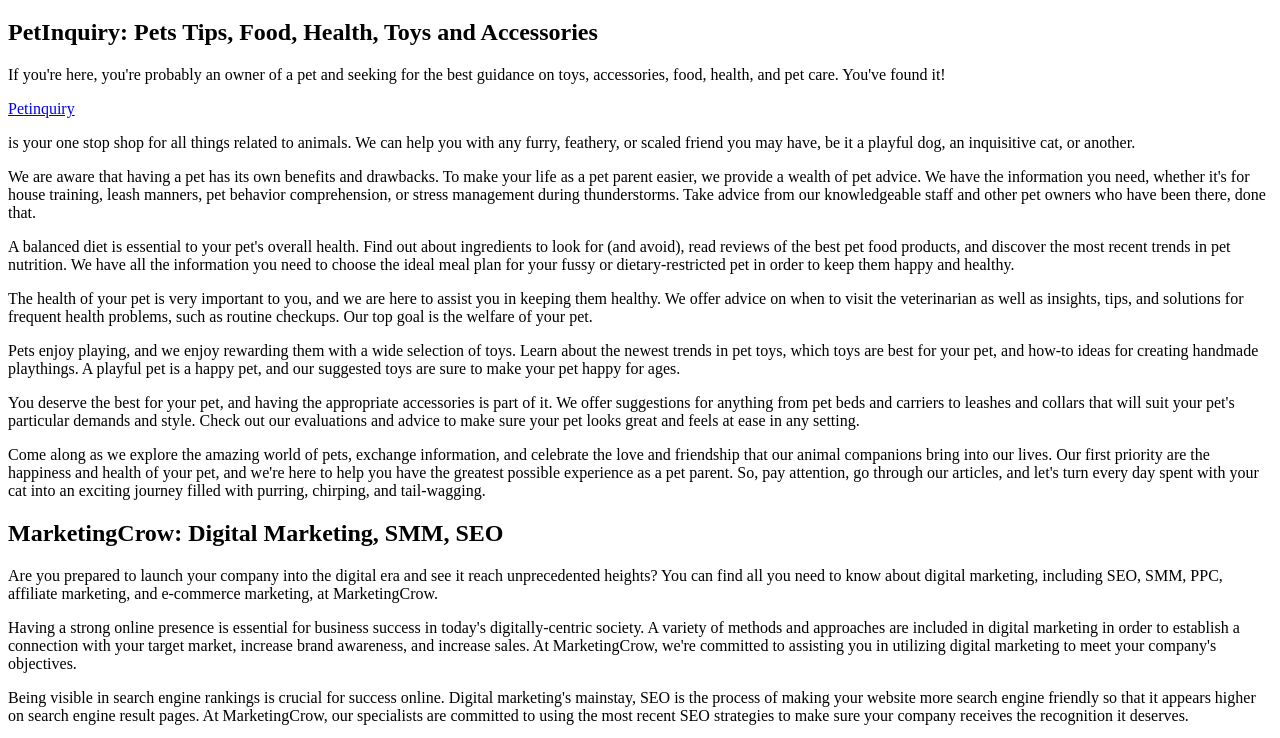
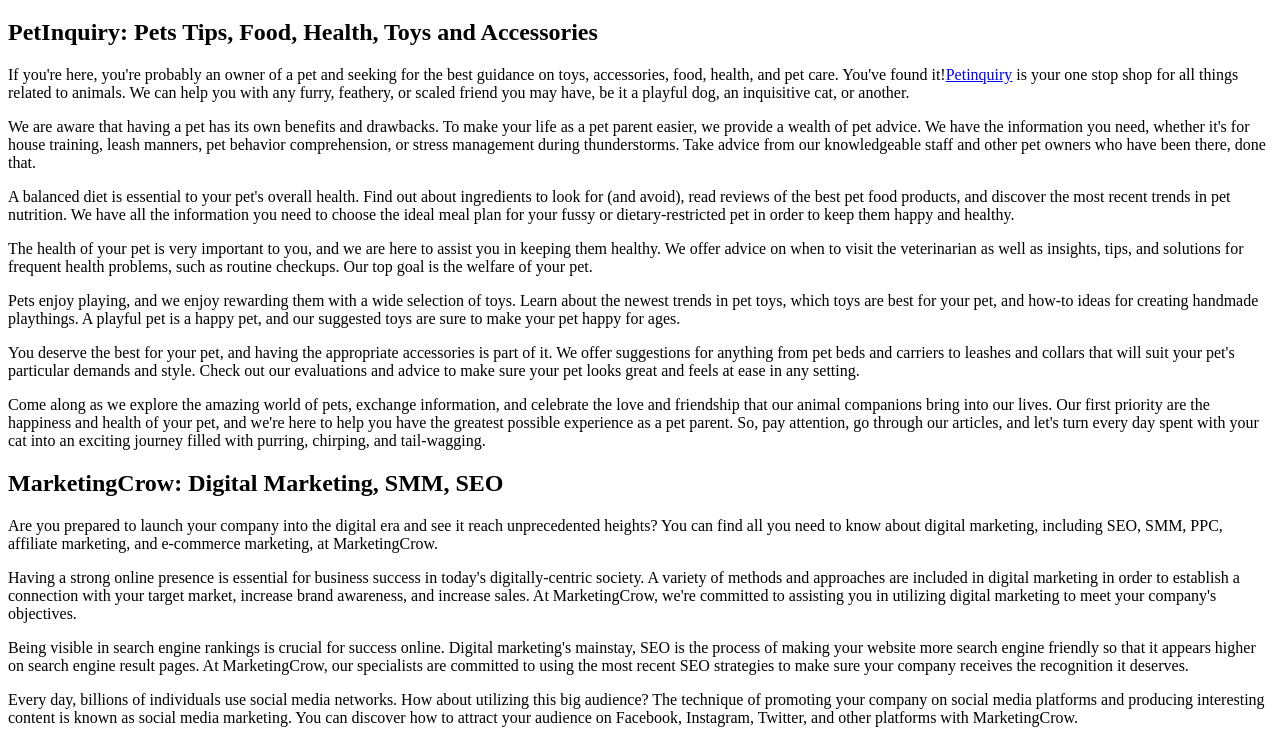
Before and after one commit to vmackey/vmackey.github.io, a plain HTML site: page index.html in a window 1280 px wide. Shown: the part 61-799 px from the top of the page. Drawn offline with Linux system fonts and the light colour scheme.

Commit message:
Update index.html

```diff
--- a/index.html
+++ b/index.html
@@ -6,7 +6,7 @@
 
 <h2>PetInquiry: Pets Tips, Food, Health, Toys and Accessories</h2>
 
-<p>If you're here, you're probably an owner of a pet and seeking for the best guidance on toys, accessories, food, health, and pet care. You've found it!</p> <a href="https://petinquiry.com">Petinquiry</a> <p>is your one stop shop for all things related to animals. We can help you with any furry, feathery, or scaled friend you may have, be it a playful dog, an inquisitive cat, or another.</p>
+<p>If you're here, you're probably an owner of a pet and seeking for the best guidance on toys, accessories, food, health, and pet care. You've found it!<a href="https://petinquiry.com">Petinquiry</a> is your one stop shop for all things related to animals. We can help you with any furry, feathery, or scaled friend you may have, be it a playful dog, an inquisitive cat, or another.</p>
 <p>We are aware that having a pet has its own benefits and drawbacks. To make your life as a pet parent easier, we provide a wealth of pet advice. We have the information you need, whether it's for house training, leash manners, pet behavior comprehension, or stress management during thunderstorms. Take advice from our knowledgeable staff and other pet owners who have been there, done that.</p>
 <p>A balanced diet is essential to your pet's overall health. Find out about ingredients to look for (and avoid), read reviews of the best pet food products, and discover the most recent trends in pet nutrition. We have all the information you need to choose the ideal meal plan for your fussy or dietary-restricted pet in order to keep them happy and healthy.</p>
 <p>The health of your pet is very important to you, and we are here to assist you in keeping them healthy. We offer advice on when to visit the veterinarian as well as insights, tips, and solutions for frequent health problems, such as routine checkups. Our top goal is the welfare of your pet.</p>
```
